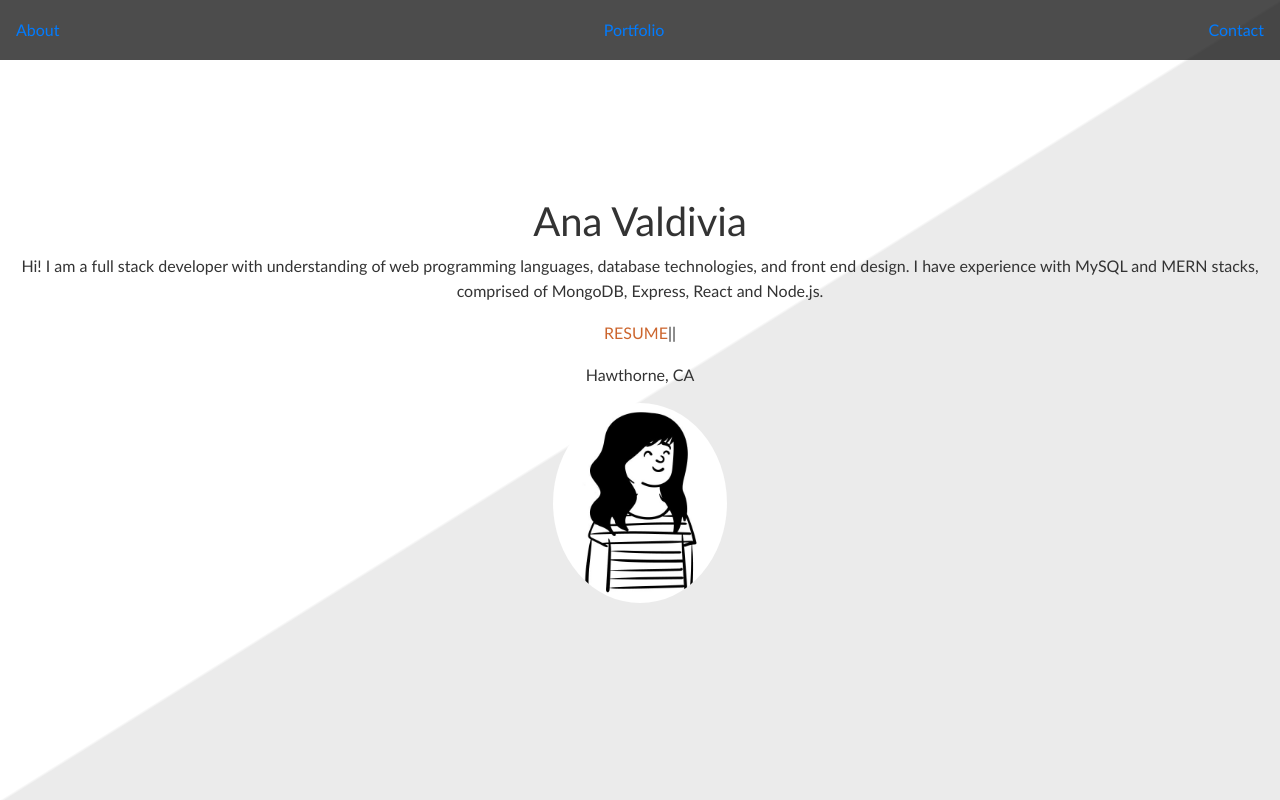
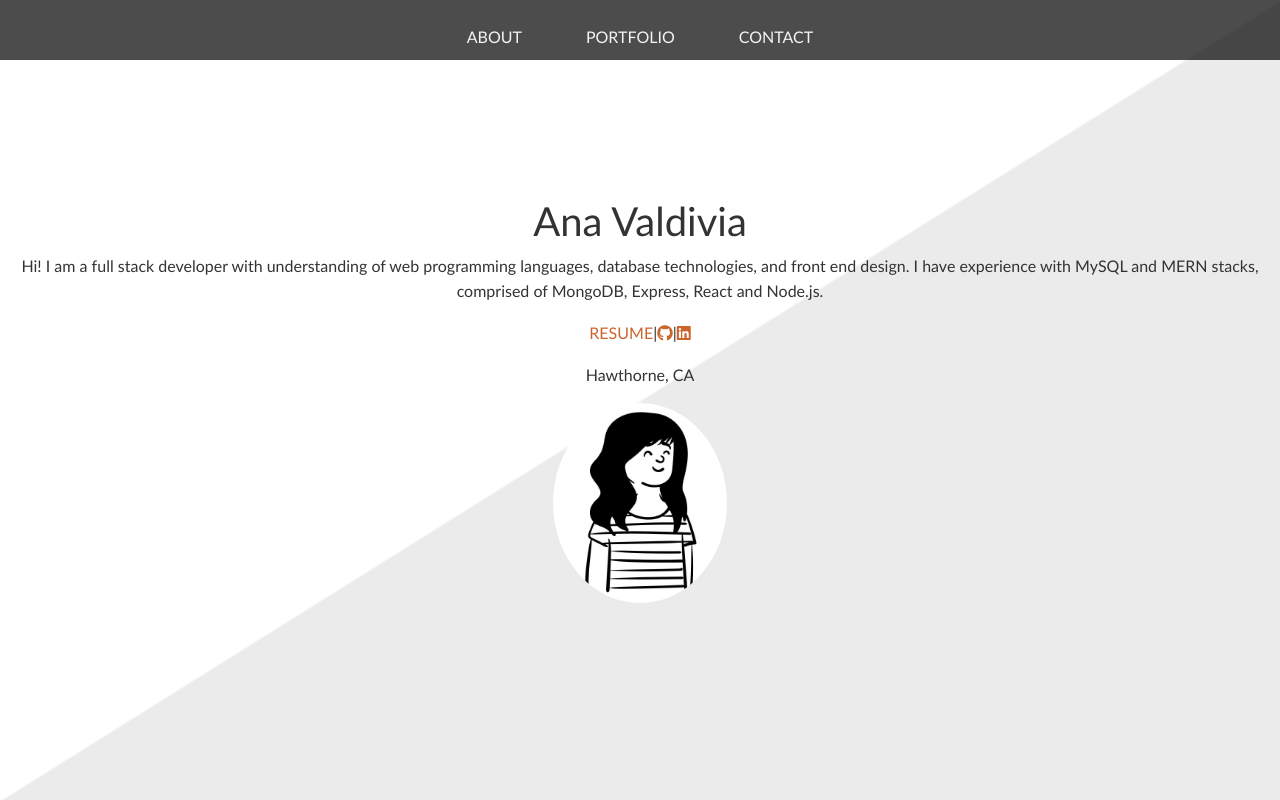
Before and after one commit to anabee/PortfolioAV-React, a React (Create React App) app in the folder portfolio/: page / in a window 1280 px wide. Shown: the top 800 px of the page. Built offline with nearby package versions, Linux system fonts and the light colour scheme.

Commit message:
styled the navbar

```diff
--- a/portfolio/public/index.html
+++ b/portfolio/public/index.html
@@ -10,6 +10,8 @@
       content="Web site created using create-react-app"
     />
     <link rel="apple-touch-icon" href="%PUBLIC_URL%/logo192.png" />
+    <script src="https://kit.fontawesome.com/0b5f1c4663.js" crossorigin="anonymous"></script>
+
     <link rel="stylesheet" href="https://maxcdn.bootstrapcdn.com/bootstrap/4.0.0/css/bootstrap.min.css">
 
     <!--
--- a/portfolio/src/components/mainSmooth.js
+++ b/portfolio/src/components/mainSmooth.js
@@ -9,9 +9,11 @@ import "./style.css"
 const SmoothScroll = () => (
   <div>
     <nav className="navbar sticky-top navbar-light bg-light">
-    <AnchorLink offset='100' href='#about'>About</AnchorLink>
-    <AnchorLink offset='100' href='#portfolio'>Portfolio</AnchorLink>
-    <AnchorLink offset='100' href='#contact'>Contact</AnchorLink>
+        <ul>
+            <li><AnchorLink offset='60' href='#about'>About</AnchorLink></li>
+            <li><AnchorLink offset='60' href='#portfolio'>Portfolio</AnchorLink></li>
+            <li><AnchorLink offset='60' href='#contact'>Contact</AnchorLink></li>
+        </ul>
     </nav>
 
     <section id='about'>
--- a/portfolio/src/components/style.css
+++ b/portfolio/src/components/style.css
@@ -11,6 +11,8 @@ body {
     height: 100vh;
 }
 
+/* NAVBAR */
+
 .navbar {
     position: fixed;
     top: 0;
@@ -20,6 +22,30 @@ body {
     height: 60px;
     background: rgba(0, 0, 0, 0.7)!important
 }
+
+.navbar ul {
+    display: flex;
+    list-style: none;
+    width: 100%;
+    justify-content: center;
+}
+
+.navbar ul li {
+    margin: 0 1rem;
+    padding: 1rem;
+}
+
+.navbar ul li a {
+    text-decoration: none;
+    text-transform: uppercase;
+    color: #f4f4f4;
+}
+
+.navbar ul li a:hover{
+    color: #cc652d;
+}
+
+/* Different "pages of the Portfolio */
 
 #about {
     background-image: url(https://p0.piqsels.com/preview/700/873/256/gray-and-orange-clouds.jpg);
@@ -63,6 +89,8 @@ section {
     height: 100vh;
 }
 
+/* IMAGES */
+
 #portrait {
     height: 200px;
     border-radius: 50%;
```
